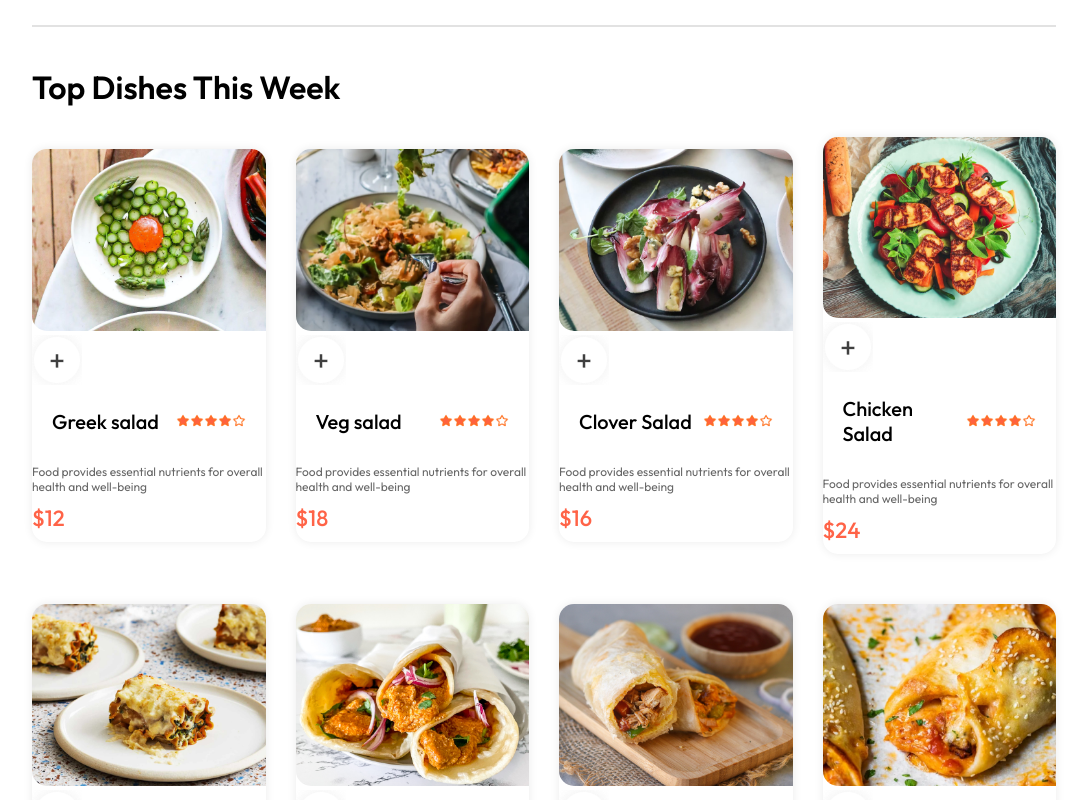
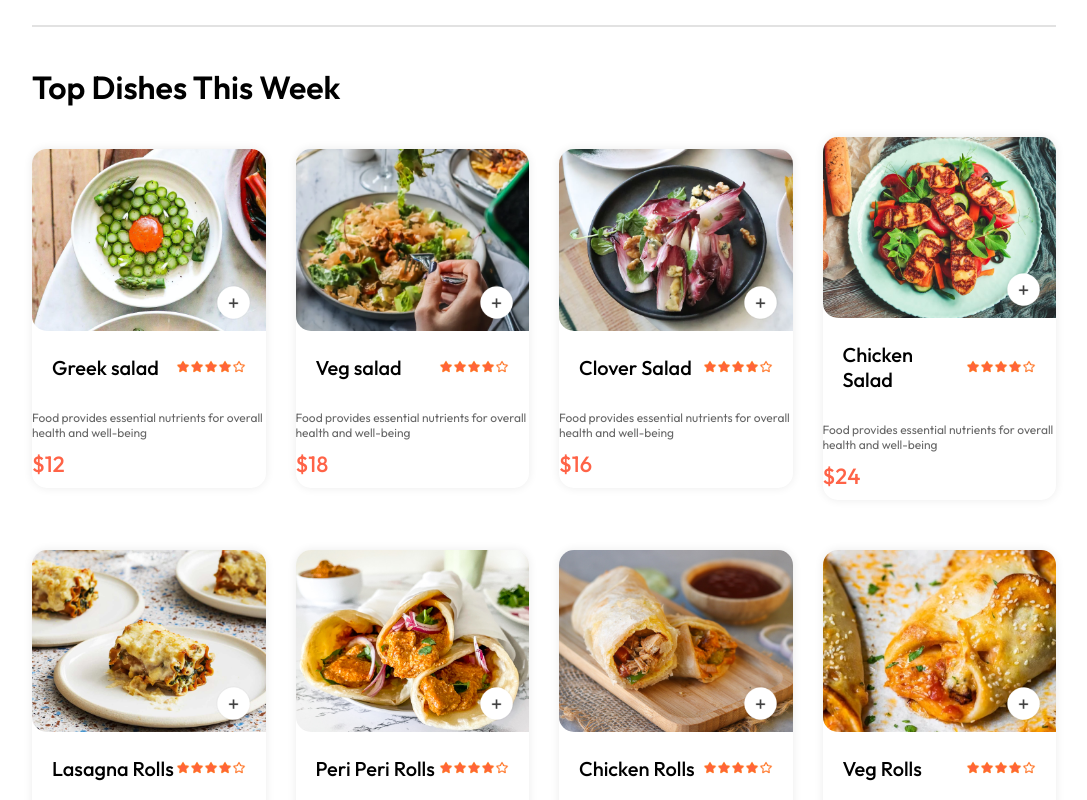
Before and after one commit to nooby6/food-del, a React (Vite) app in the folder frontend/: page / in a window 1280 px wide. Shown: the part 860-1660 px from the top of the page, without its empty margins (96-1183 px from the left). Built offline with nearby package versions, Linux system fonts and the light colour scheme.

Commit message:
feat(Fooditem): update image container styles and adjust add icon positioning

```diff
--- a/frontend/src/components/Fooditem/Fooditem.css
+++ b/frontend/src/components/Fooditem/Fooditem.css
@@ -43,3 +43,16 @@
     color: #FF6347;
     margin: 10px 0px;
 }
+
+.food-item-img-container{
+    position: relative;
+}
+
+.food-item-img-container .add{
+    width: 35px;
+    position: absolute;
+    bottom: 15px;
+    right: 15px;
+    cursor: pointer;
+    border-radius: 50%;
+}
--- a/frontend/src/components/Fooditem/Fooditem.jsx
+++ b/frontend/src/components/Fooditem/Fooditem.jsx
@@ -8,7 +8,7 @@ const Fooditem = ({id,name,price,description,image}) => {
 
   return (
     <div className='food-item'>
-        <div className="food-item-container">
+        <div className="food-item-img-container">
             <img className='food-item-image' src={image} alt="" />
             { !itemCount
                 ?<img className='add' onClick={()=>setItemCount(prev=>prev+1)} src={assets.add_icon_white} alt="Add Icon" />
```
